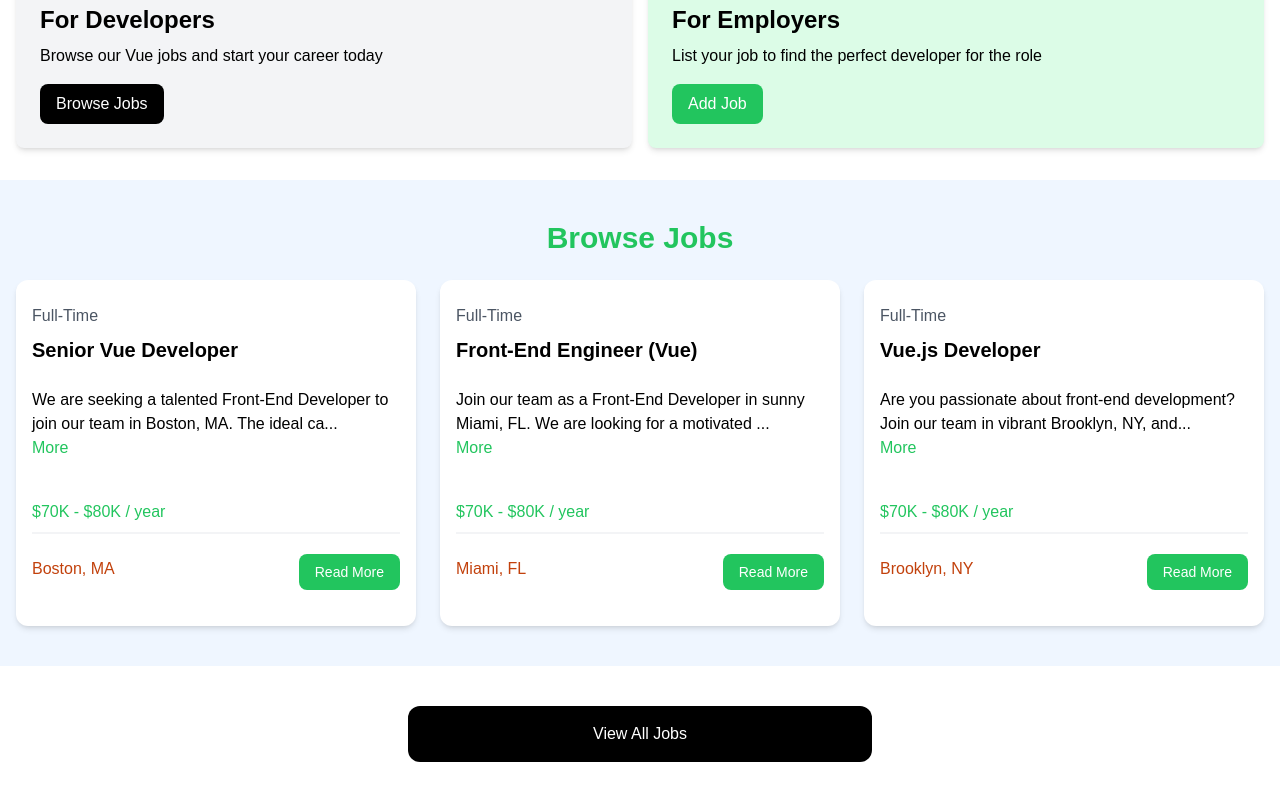
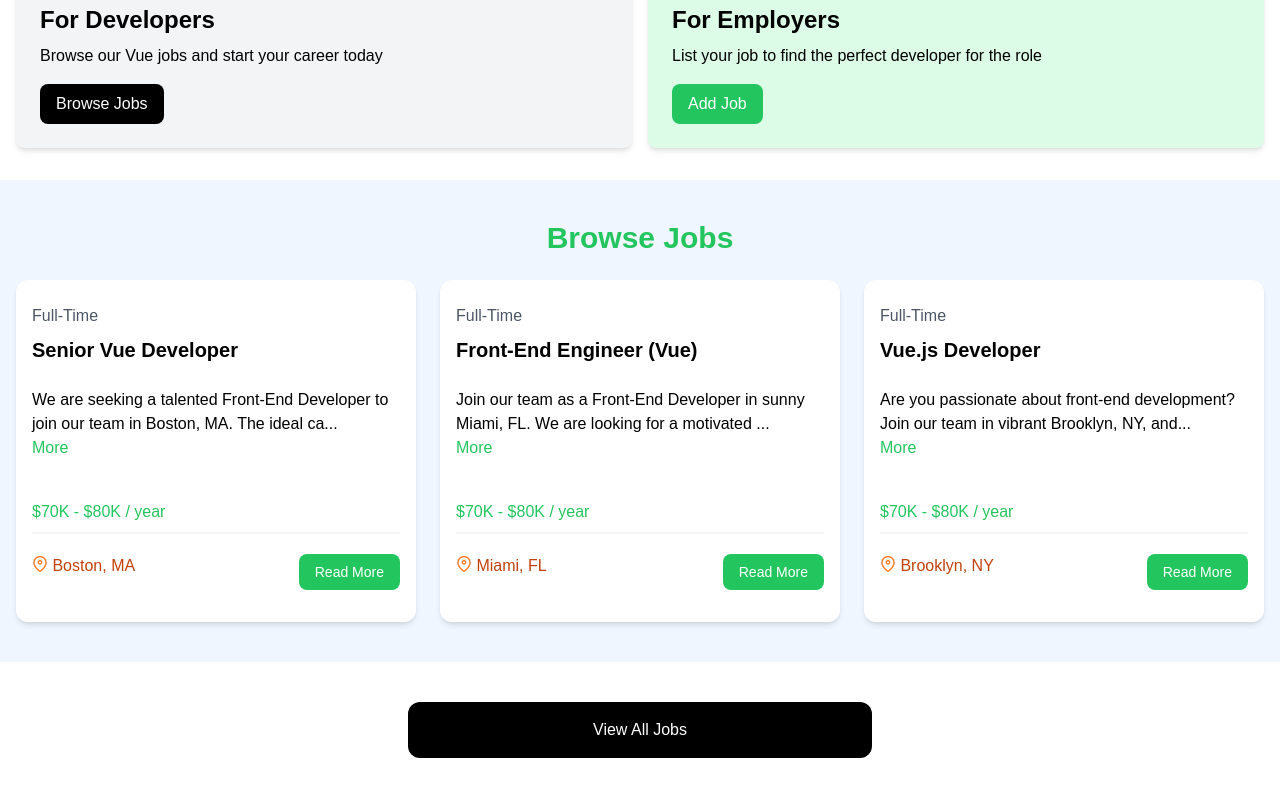
Before and after one commit to alaminislamrahat/vuejs-tutorial, a Vue app: page / in a window 1280 px wide. Shown: the part 429-1229 px from the top of the page. Built offline with nearby package versions, Linux system fonts and the light colour scheme.

Commit message:
I used prime icon on vue

```diff
--- a/package.json
+++ b/package.json
@@ -13,6 +13,7 @@
   },
   "dependencies": {
     "axios": "^1.11.0",
+    "primeicons": "^7.0.0",
     "vue": "^3.5.18"
   },
   "devDependencies": {
--- a/src/components/JoblistingSingle.vue
+++ b/src/components/JoblistingSingle.vue
@@ -47,7 +47,7 @@
 
             <div class="flex flex-col lg:flex-row justify-between mb-4">
                 <div class="text-orange-700 mb-3">
-                    <i class="fa-solid fa-location-dot text-lg"></i>
+                    <i class="pi pi-map-marker text-orange-500"></i>
                     {{ location }}
                 </div>
                 <a :href="`job/${job.id}`"
--- a/src/main.js
+++ b/src/main.js
@@ -1,4 +1,7 @@
 import './assets/main.css'
+
+import 'primeicons/primeicons.css'
+
 
 import { createApp } from 'vue'
 import App from './App.vue'
```
Also changed, not shown: 1 other file (tests, documents, lock files or other folders).
